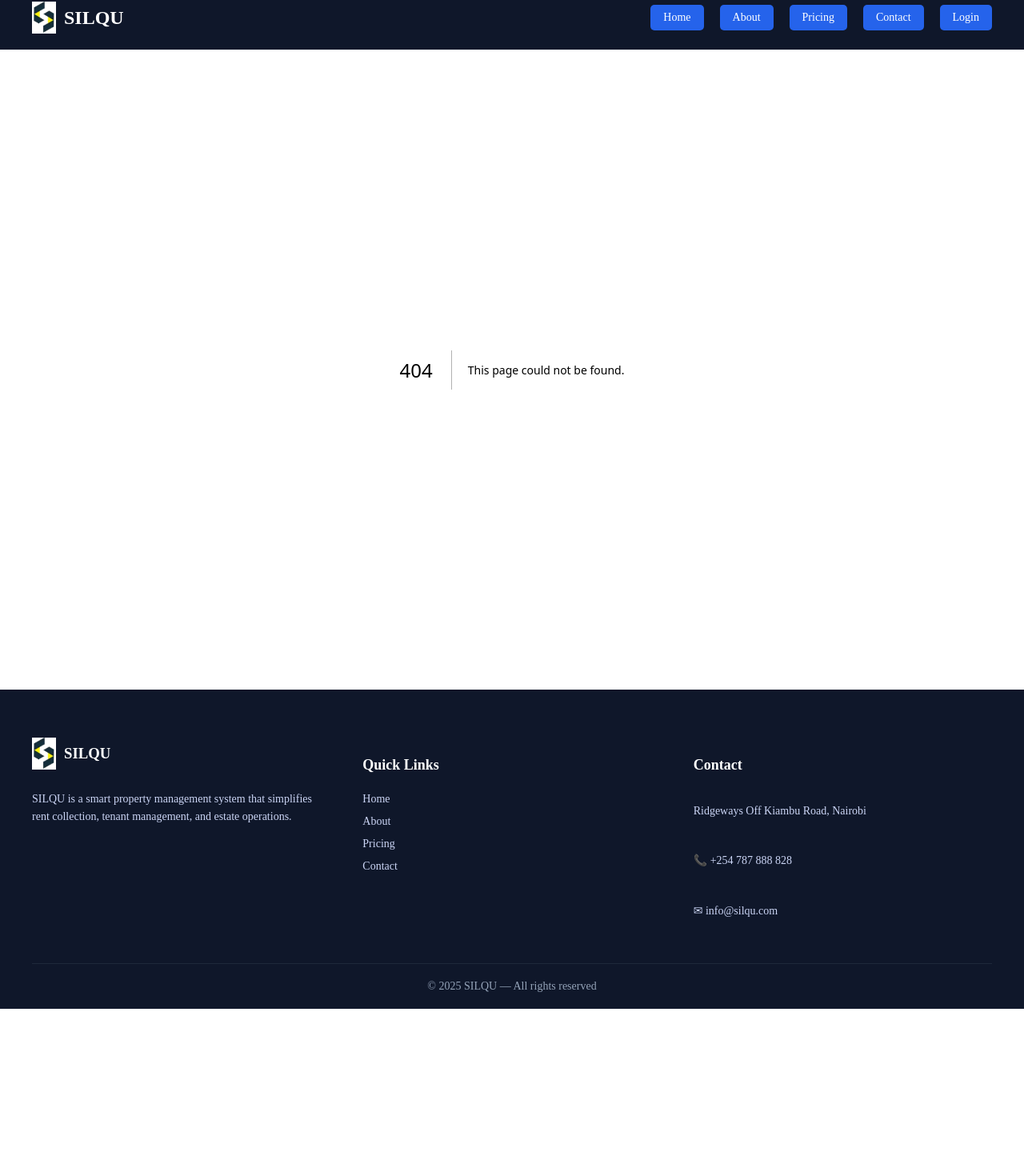
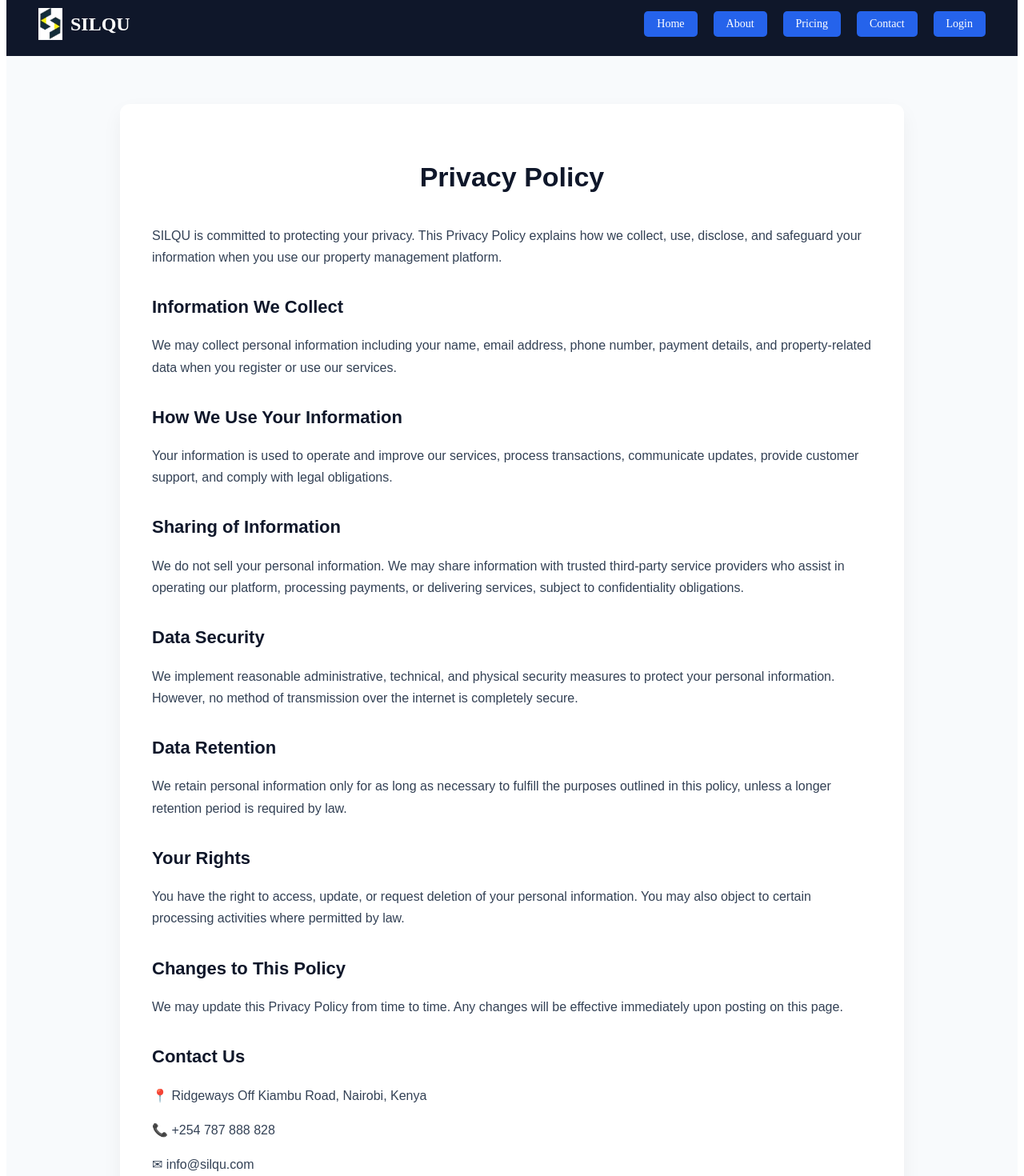
Before and after one commit to Antony-Mwangi/rental, a Next.js app: page /privacy-policy in a window 1280 px wide. Before the commit this address had no page. Shown: the part 18-1488 px from the top of the page at 80% size. Before the commit the page ends 1279 px from the top, so only its background shows below. Built offline with nearby package versions, Linux system fonts and the light colour scheme.

Commit message:
added page

```diff
--- a/app/Login/page.js
+++ b/app/Login/page.js
@@ -45,7 +45,7 @@ export default function Login() {
             <footer>
               <p>Copyright © Silqu</p>
               <div className="footer-links">
-                <Link href="/privacy">Privacy Policy</Link>
+                <Link href="/privacy-policy">Privacy Policy</Link>
                 <Link href="/terms">Terms of Service</Link>
 
               </div>
--- /dev/null
+++ b/app/privacy-policy/page.js
@@ -0,0 +1,111 @@
+export default function PrivacyPolicy() {
+  return (
+    <main style={styles.wrapper}>
+      <div style={styles.container}>
+        <h1 style={styles.title}>Privacy Policy</h1>
+
+        <p style={styles.text}>
+          SILQU is committed to protecting your privacy. This Privacy Policy
+          explains how we collect, use, disclose, and safeguard your
+          information when you use our property management platform.
+        </p>
+
+        <h2 style={styles.heading}>Information We Collect</h2>
+        <p style={styles.text}>
+          We may collect personal information including your name, email
+          address, phone number, payment details, and property-related data
+          when you register or use our services.
+        </p>
+
+        <h2 style={styles.heading}>How We Use Your Information</h2>
+        <p style={styles.text}>
+          Your information is used to operate and improve our services,
+          process transactions, communicate updates, provide customer
+          support, and comply with legal obligations.
+        </p>
+
+        <h2 style={styles.heading}>Sharing of Information</h2>
+        <p style={styles.text}>
+          We do not sell your personal information. We may share information
+          with trusted third-party service providers who assist in operating
+          our platform, processing payments, or delivering services, subject
+          to confidentiality obligations.
+        </p>
+
+        <h2 style={styles.heading}>Data Security</h2>
+        <p style={styles.text}>
+          We implement reasonable administrative, technical, and physical
+          security measures to protect your personal information. However,
+          no method of transmission over the internet is completely secure.
+        </p>
+
+        <h2 style={styles.heading}>Data Retention</h2>
+        <p style={styles.text}>
+          We retain personal information only for as long as necessary to
+          fulfill the purposes outlined in this policy, unless a longer
+          retention period is required by law.
+        </p>
+
+        <h2 style={styles.heading}>Your Rights</h2>
+        <p style={styles.text}>
+          You have the right to access, update, or request deletion of your
+          personal information. You may also object to certain processing
+          activities where permitted by law.
+        </p>
+
+        <h2 style={styles.heading}>Changes to This Policy</h2>
+        <p style={styles.text}>
+          We may update this Privacy Policy from time to time. Any changes
+          will be effective immediately upon posting on this page.
+        </p>
+
+        <h2 style={styles.heading}>Contact Us</h2>
+        <p style={styles.text}>📍 Ridgeways Off Kiambu Road, Nairobi, Kenya</p>
+        <p style={styles.text}>📞 +254 787 888 828</p>
+        <p style={styles.text}>✉ info@silqu.com</p>
+      </div>
+    </main>
+  );
+}
+
+/* ---------------- STYLES ---------------- */
+
+const styles = {
+  wrapper: {
+    backgroundColor: "#f8fafc",
+    minHeight: "100vh",
+    padding: "60px 20px"
+  },
+
+  container: {
+    maxWidth: "900px",
+    margin: "0 auto",
+    backgroundColor: "#ffffff",
+    padding: "40px",
+    borderRadius: "12px",
+    boxShadow: "0 10px 25px rgba(0,0,0,0.05)",
+    fontFamily: "Arial, sans-serif",
+    lineHeight: "1.7",
+    color: "#1e293b"
+  },
+
+  title: {
+    textAlign: "center",
+    fontSize: "34px",
+    marginBottom: "30px",
+    color: "#0f172a"
+  },
+
+  heading: {
+    fontSize: "22px",
+    marginTop: "30px",
+    marginBottom: "10px",
+    color: "#0f172a"
+  },
+
+  text: {
+    fontSize: "16px",
+    marginBottom: "12px",
+    color: "#334155"
+  }
+};
```
